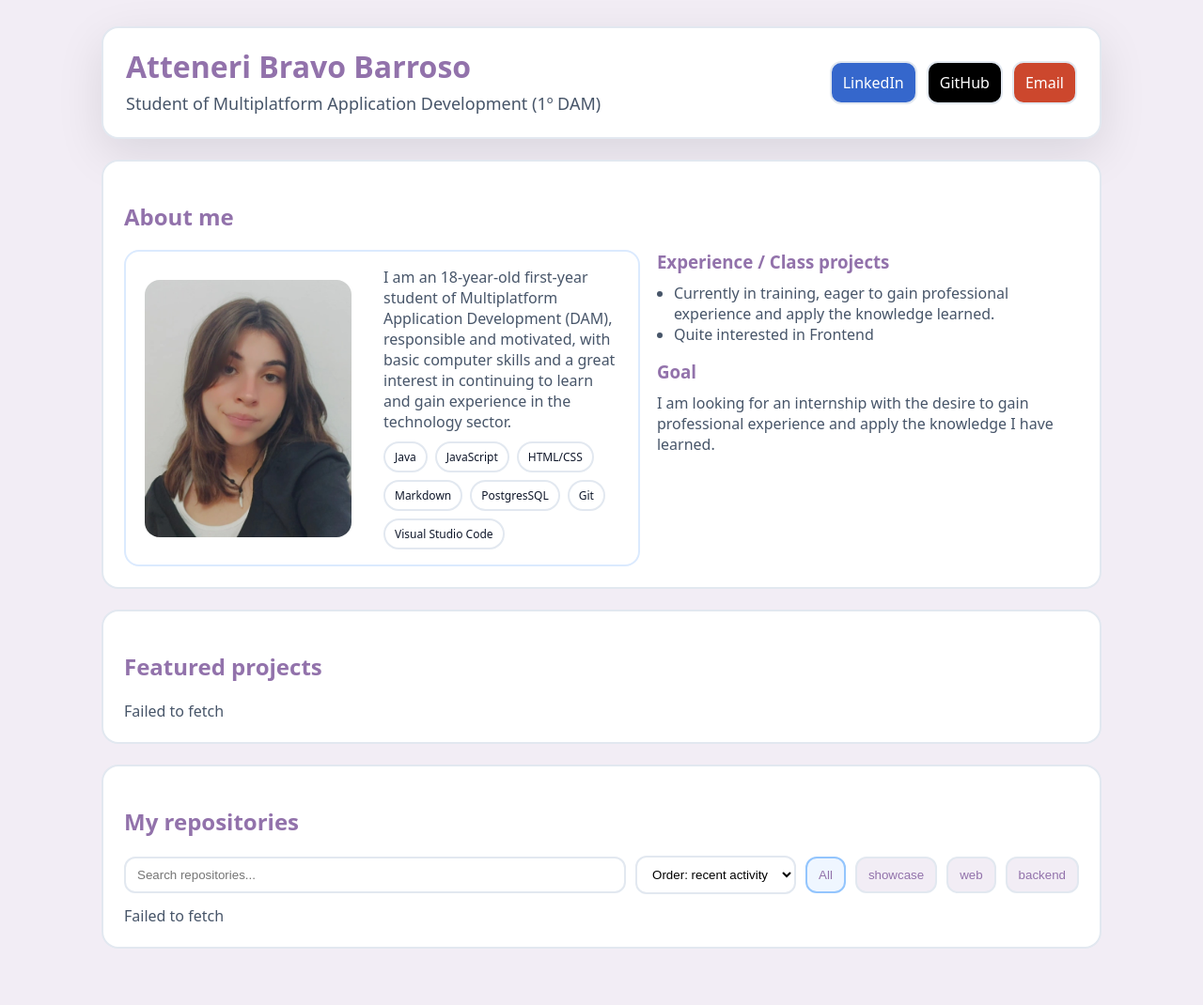
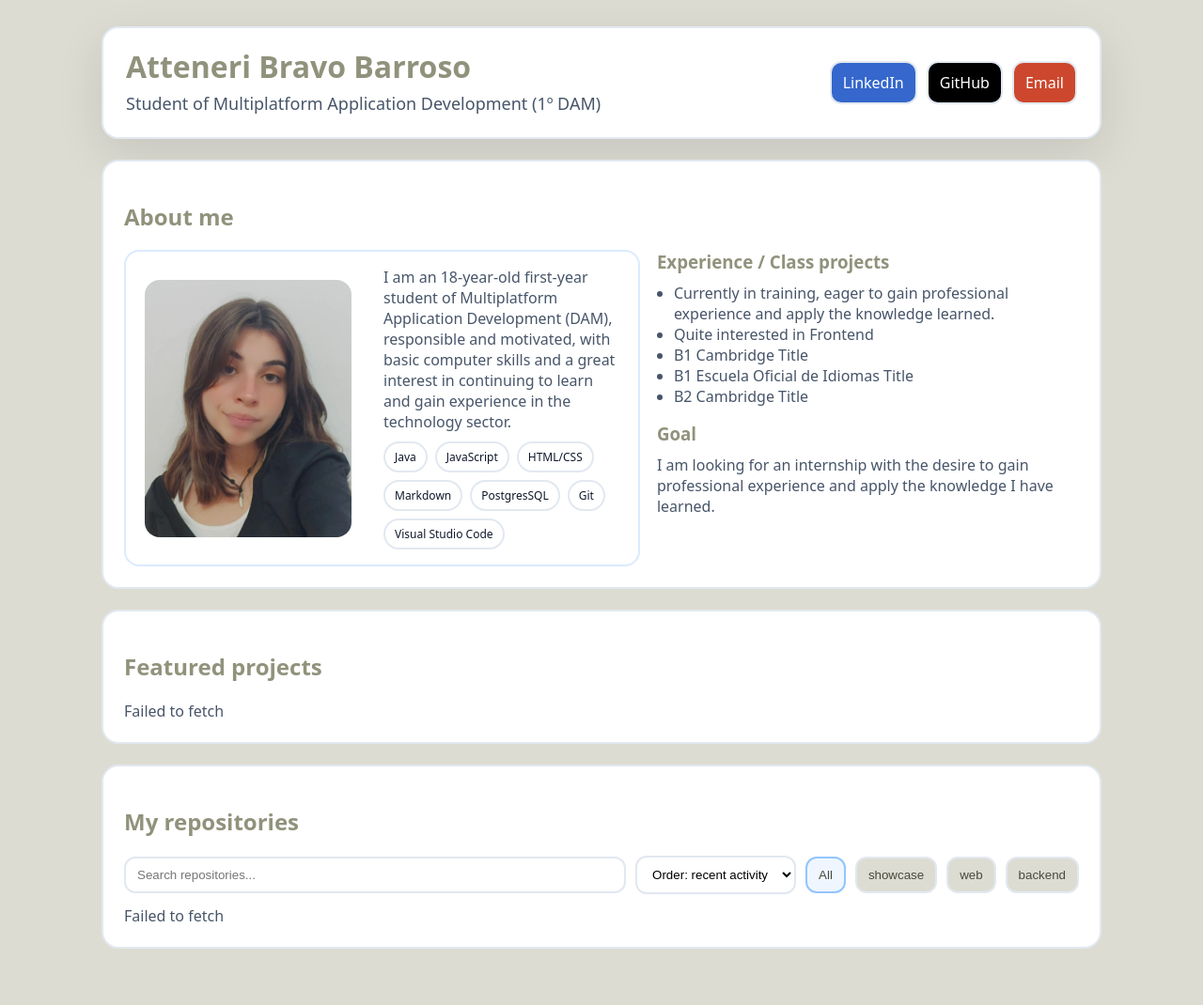
Before and after one commit to Atthemyg/Atthemyg.github.io, a Jekyll site: the page built from index.html, in a window 1280 px wide. Shown: the whole page at 94% size. Built offline with Jekyll 4.4.1, drawn with Linux system fonts in a browser that asks for light colours.

Commit message:
Cambio color

```diff
--- a/assets/css/styles.css
+++ b/assets/css/styles.css
@@ -15,7 +15,7 @@ body{
   font-family: ui-sans-serif,system-ui,-apple-system,Segoe UI,Roboto,Helvetica,Arial;
   background: var(--bg);
   color: var(--text);
-  background-color: #F2EDF5;
+  background-color: #c4c2b192;
 }
 .container{max-width:1100px;margin:0 auto;padding:28px 18px 60px}
 .topbar{
@@ -26,9 +26,9 @@ body{
 .buttons{display:flex;
   gap:12px;
   align-items:center;}
-.title{font-size:32px;line-height:1.05;margin:0;color:#9272AB}
+.title{font-size:32px;line-height:1.05;margin:0;color:#91927c}
 .subtitle{margin:10px 0 0;color:var(--muted);font-size:18px}
-.apartados{color:#9272AB}
+.apartados{color:#91927c}
 .section{margin-top:22px;padding:22px;border:2px solid var(--line);border-radius:var(--radius);background-color:white;}
 .grid2{display:grid;grid-template-columns:1.1fr .9fr;gap:18px}
 .profile{
@@ -71,13 +71,13 @@ body{
   display:flex;flex-direction:column;gap:10px;
 }
 .card.border-blue{border-color:#bfdbfe}
-.card.border-violet{border-color:#ddd6fe}
+.card.border-violet{border-color:#c4c2b192}
 .card.border-emerald{border-color:#bbf7d0}
 .muted{color:var(--muted)}
 .toolbar{display:flex;gap:10px;flex-wrap:wrap;align-items:center;margin-top:8px}
 .input{flex:1;min-width:220px;padding:10px 12px;border-radius:12px;border:2px solid var(--line)}
 .select{padding:10px 12px;border-radius:12px;border:2px solid var(--line);background:#fff}
-.btn{padding:10px 12px;border-radius:12px;border:2px solid var(--line);background:#F2EDF5;color:#9272AB;cursor:pointer;text-decoration:none}
+.btn{padding:10px 12px;border-radius:12px;border:2px solid var(--line);background:#c4c2b192;color:#48493c;cursor:pointer;text-decoration:none}
 .btnLinkedin{padding:10px 12px;border-radius:12px;border:2px solid var(--line);background:#3567CC;color:white;cursor:pointer;text-decoration:none}
 .btnGithub{padding:10px 12px;border-radius:12px;border:2px solid var(--line);background:black;color:white;cursor:pointer;text-decoration:none}
 .btnGmail{padding:10px 12px;border-radius:12px;border:2px solid var(--line);background:#CC472D;color:white;cursor:pointer;text-decoration:none}
--- a/index.html
+++ b/index.html
@@ -44,6 +44,9 @@ title: "Atteneri Bravo Barroso — CV & Repos"
         <ul class="muted" style="margin:0;padding-left:18px">
           <li>Currently in training, eager to gain professional experience and apply the knowledge learned.</li>
           <li>Quite interested in Frontend</li>
+          <li>B1 Cambridge Title</li>
+          <li>B1 Escuela Oficial de Idiomas Title</li>
+          <li>B2 Cambridge Title</li>
         </ul>
 
         <h3 class="apartados" style="margin:16px 0 10px">Goal</h3>
```
Also changed, not shown: 1 other file.
